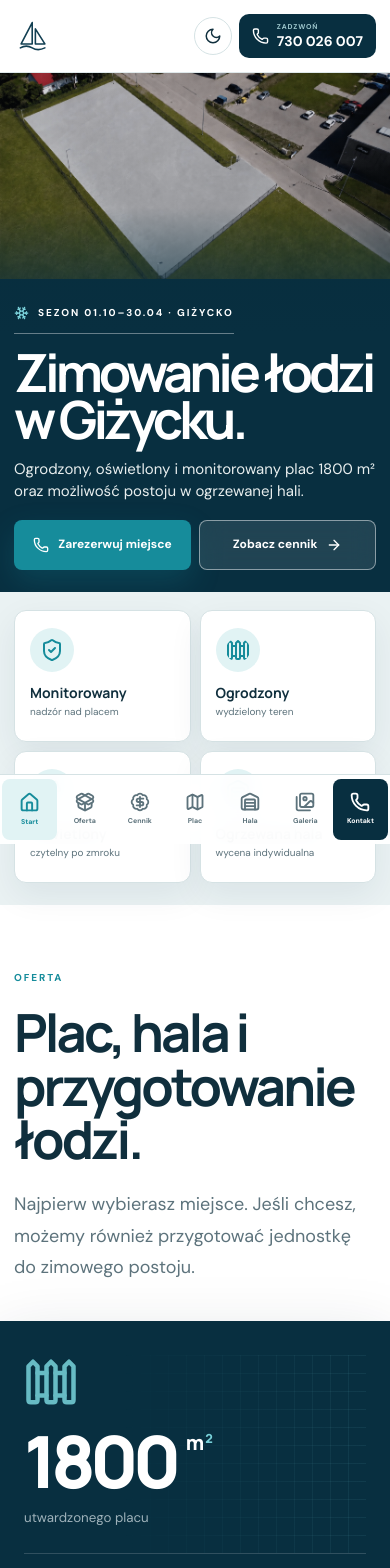
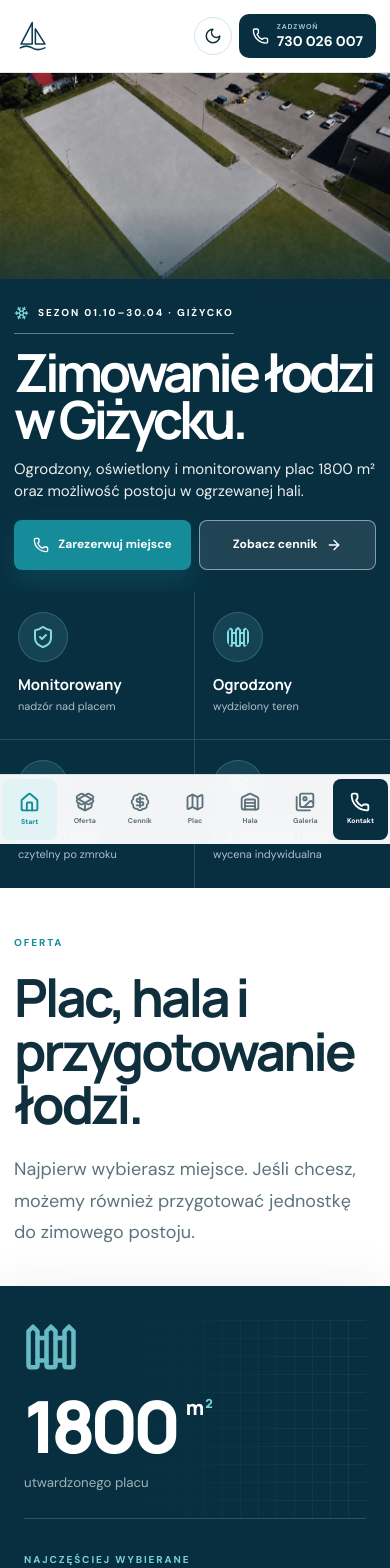
Before and after one commit to bohunek5/zimowanie, a React (Vite) app: page / in a window 390 px wide. Shown: the top 1568 px of the page. Built offline with nearby package versions, Linux system fonts and the light colour scheme.

Commit message:
Unify page heroes and integrate benefit band

```diff
--- a/src/site.css
+++ b/src/site.css
@@ -437,3 +437,74 @@
   .offer-section .section-intro,.real-gallery-preview .section-intro,.yard-section__head,.pricing-section .section-intro{margin-bottom:30px}
   .primary-cta{padding:22px 0}
 }
+
+/* Integrated benefit band and one geometry for every internal-page hero */
+.trust-strip{
+  padding:0;
+  background:var(--navy-2);
+  color:#fff;
+}
+.trust-strip__grid{
+  gap:0;
+  background:transparent;
+}
+.trust-strip__grid>div{
+  min-height:154px;
+  padding:28px 30px;
+  gap:19px;
+  border:0!important;
+  border-right:1px solid rgba(255,255,255,.14)!important;
+  border-radius:0;
+  background:transparent!important;
+  box-shadow:none!important;
+}
+.trust-strip__grid>div:first-child{border-left:1px solid rgba(255,255,255,.14)!important}
+.trust-strip__grid>div>svg{
+  width:56px;
+  height:56px;
+  padding:14px;
+  color:#82dce3!important;
+  background:rgba(126,214,223,.12)!important;
+  border:1px solid rgba(126,214,223,.23)!important;
+}
+.trust-strip strong{font-size:18px;color:#fff}
+.trust-strip small{font-size:13px;color:#acc0c7;margin-top:5px}
+.offer-section,.real-gallery-preview,.yard-section,.pricing-section{padding-top:76px;padding-bottom:76px}
+.page-hero{height:720px}
+.page-hero__grid{height:520px;min-height:0}
+
+@media(max-width:680px){
+  .trust-strip .container{width:100%}
+  .trust-strip__grid{grid-template-columns:1fr 1fr}
+  .trust-strip__grid>div{
+    min-height:148px;
+    padding:20px 18px;
+    gap:14px;
+    border-right:1px solid rgba(255,255,255,.14)!important;
+    border-bottom:1px solid rgba(255,255,255,.14)!important;
+  }
+  .trust-strip__grid>div:first-child{border-left:0!important}
+  .trust-strip__grid>div:nth-child(2n){border-right:0!important}
+  .trust-strip__grid>div:nth-last-child(-n+2){border-bottom:0!important}
+  .trust-strip__grid>div>svg{width:50px;height:50px;padding:12px}
+  .trust-strip strong{font-size:15px}
+  .trust-strip small{font-size:11px;line-height:1.35}
+  .offer-section,.real-gallery-preview,.yard-section,.pricing-section{padding-top:40px;padding-bottom:52px}
+  .page-hero{
+    height:733px;
+    padding:28px 0 35px;
+  }
+  .page-hero__grid{
+    height:670px;
+    min-height:0;
+    grid-template-rows:370px 300px;
+  }
+  .page-hero__copy{
+    height:370px;
+    min-height:0;
+    padding:28px 0;
+    justify-content:center;
+  }
+  .page-hero__copy h1{font-size:clamp(3rem,14vw,4rem);margin-bottom:22px}
+  .page-hero__photo{height:300px;min-height:0}
+}
```
